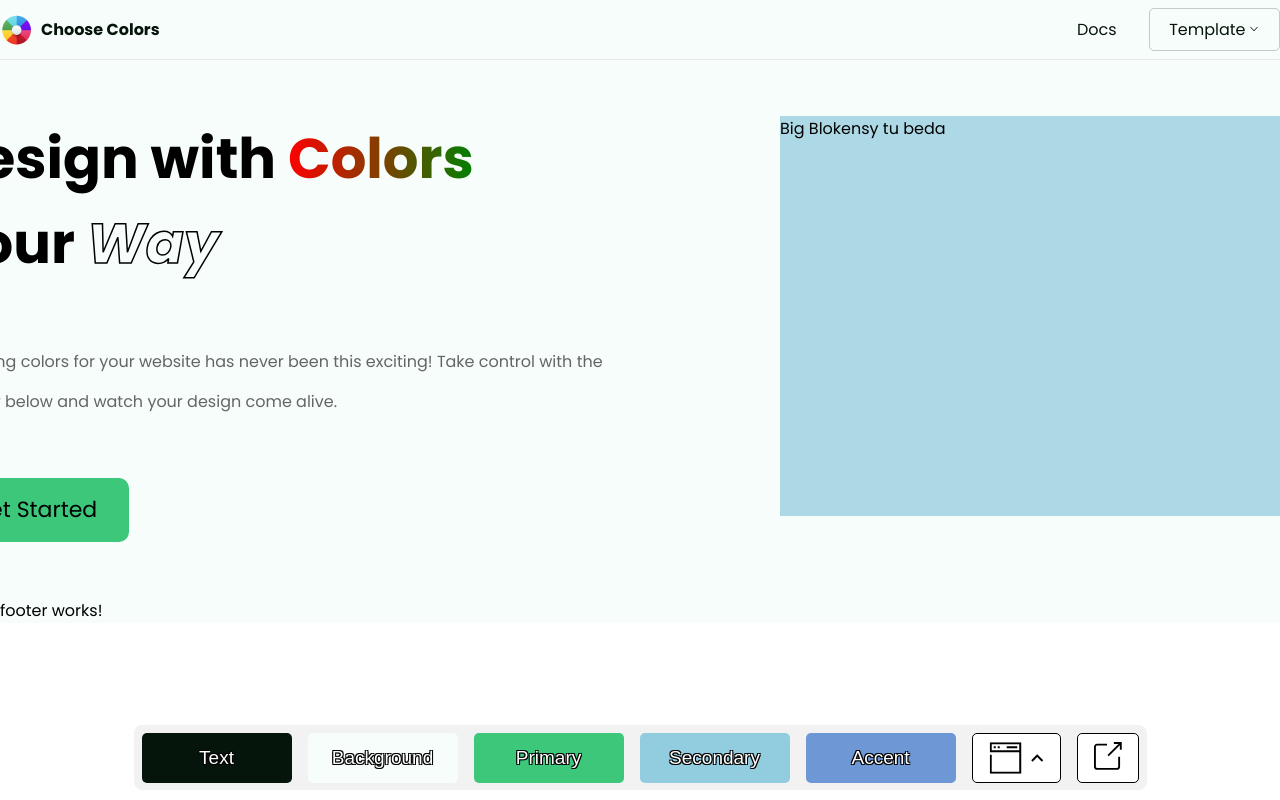
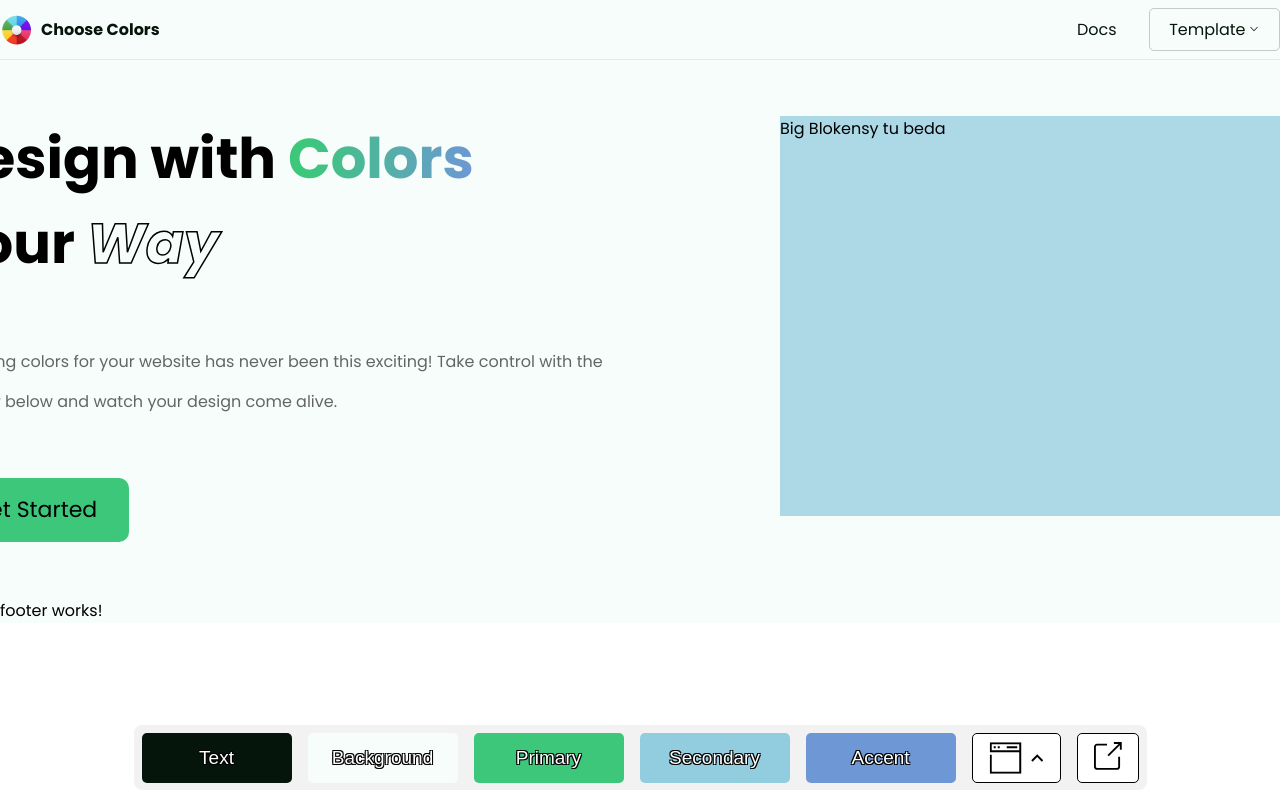
Before and after one commit to Lexsak/choose-color, an Angular app: page / in a window 1280 px wide. Shown: the top 800 px of the page. Built offline with nearby package versions, Linux system fonts and the light colour scheme.

Commit message:
linear gradient in hero-title

```diff
--- a/src/app/pages/home/home.component.html
+++ b/src/app/pages/home/home.component.html
@@ -4,11 +4,9 @@
       <h1>
         Design with
         <span
-          [ngStyle]="{
-            background: gradient,
-            '-webkit-background-clip': 'text',
-            color: 'transparent'
-          }"
+          [ngStyle]="
+            getGradient()
+          "
           >Colors</span
         >
       </h1>
--- a/src/app/pages/home/home.component.ts
+++ b/src/app/pages/home/home.component.ts
@@ -1,4 +1,5 @@
 import { Component } from '@angular/core';
+import { ColorService } from 'src/app/color.service';
 
 @Component({
   selector: 'app-home',
@@ -6,5 +7,33 @@ import { Component } from '@angular/core';
   styleUrls: ['./home.component.css'],
 })
 export class HomeComponent {
-  gradient: string = 'linear-gradient(to right, red, green)';
+  // Colors from Toolbar
+  constructor(private colorService: ColorService) {}
+
+  getTextColor() {
+    return this.colorService.textColor;
+  }
+
+  getBackgroundColor() {
+    return this.colorService.backgroundColor;
+  }
+
+  getPrimaryColor() {
+    return this.colorService.primaryColor;
+  }
+
+  getSecondaryColor() {
+    return this.colorService.secondaryColor;
+  }
+
+  getAccentColor() {
+    return this.colorService.accentColor;
+  }
+
+  getGradient() {
+    return {
+      background: `linear-gradient(to right, ${this.getPrimaryColor()} 10%, ${this.getAccentColor()})  text`,
+      color: 'transparent',
+    };
+  }
 }
```
Also changed, not shown: src/app/pages/home/home.component.css (line endings or trailing spaces).
